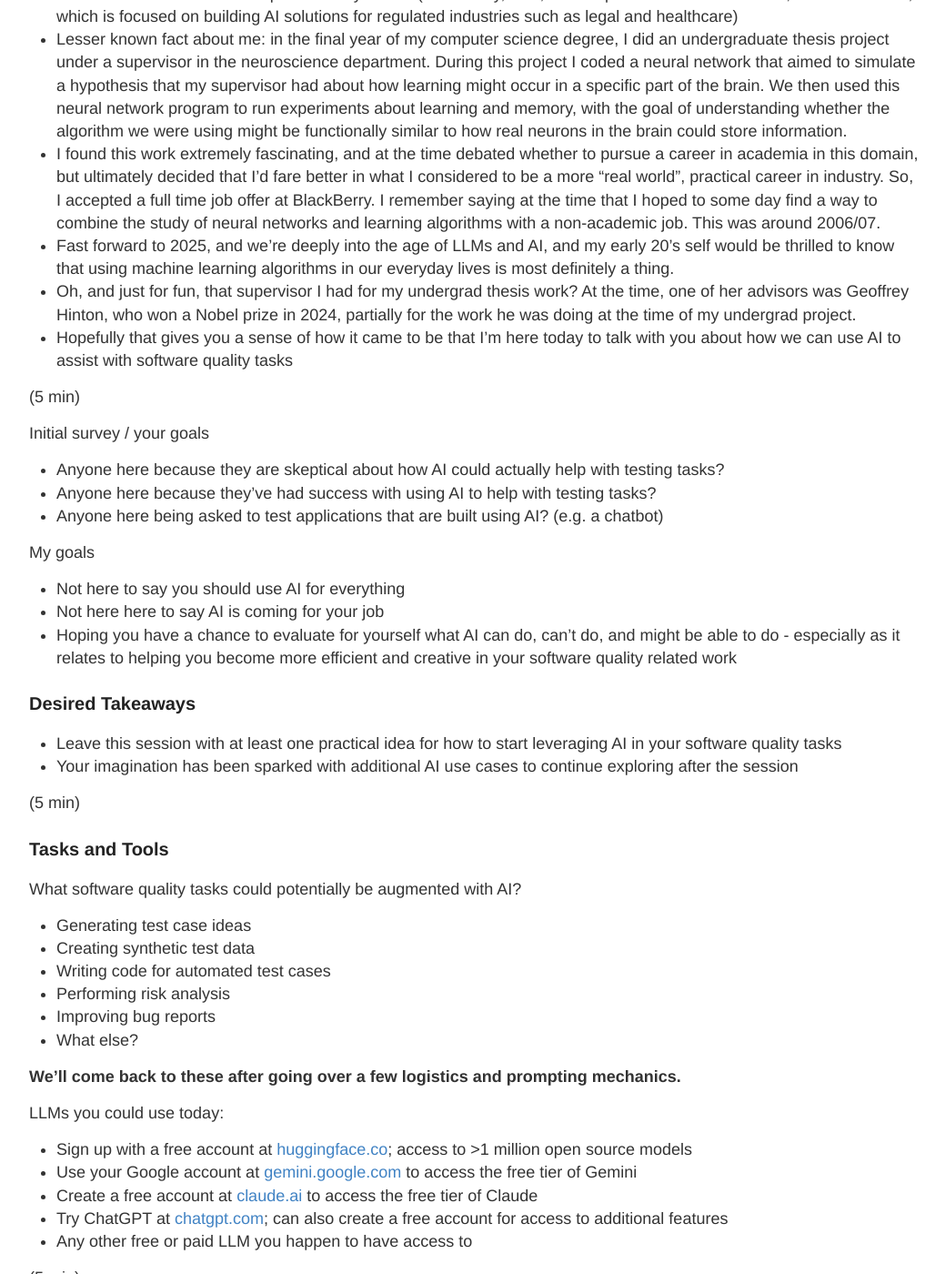
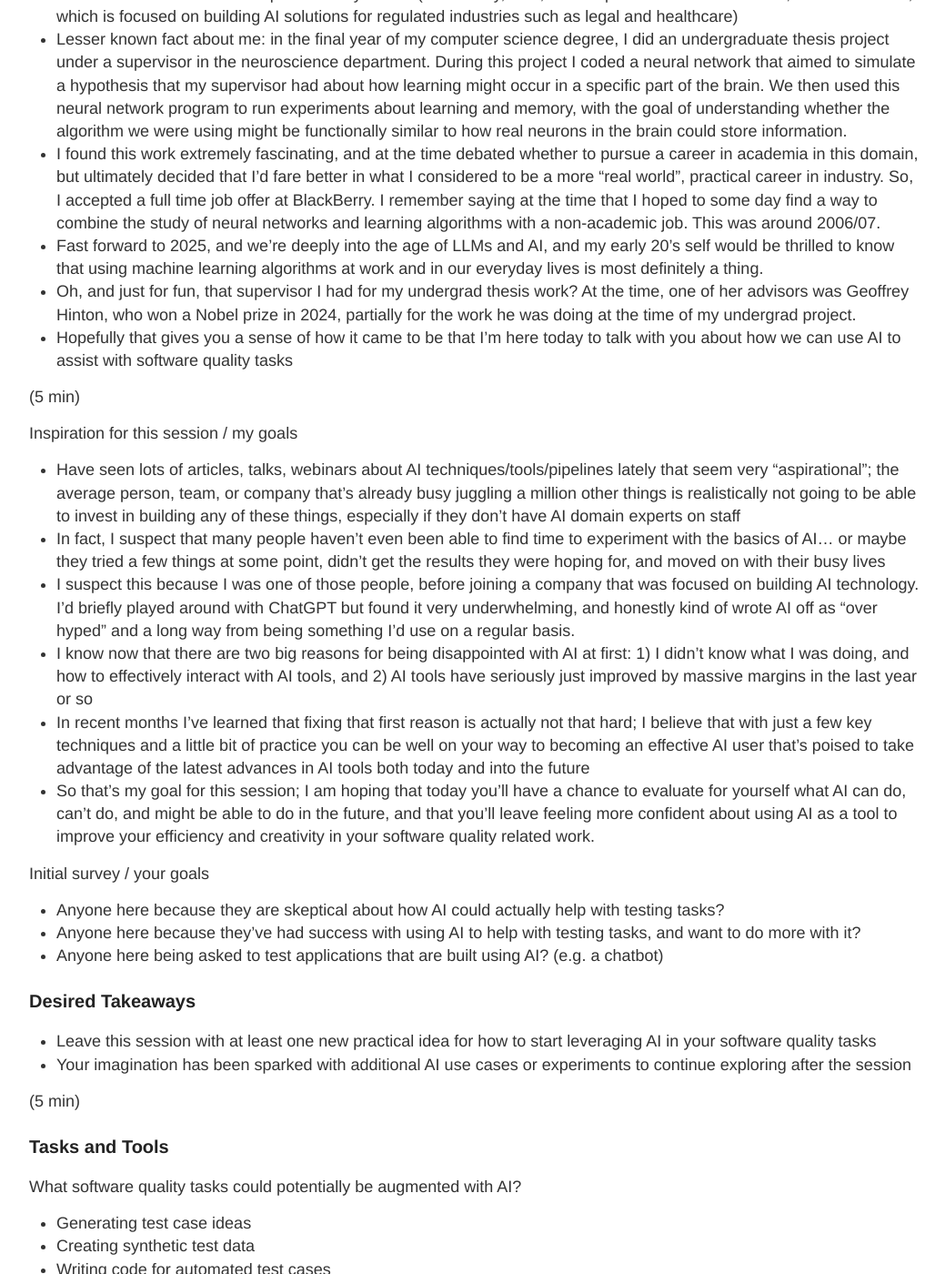
Before and after one commit to tinafletcher/tinafletcher.github.io, a Jekyll site: the page built from tinanotes.md, in a window 1280 px wide and 1400 px high, scrolled down 862 px. Shown: the whole window at 91% size, without its empty margins (118-1157 px from the left). Built offline with Jekyll 4.4.1, drawn with Linux system fonts in a browser that asks for light colours; some of the changed text lies outside the part shown.

Commit message:
Update tinanotes.md

```diff
--- a/tinanotes.md
+++ b/tinanotes.md
@@ -6,7 +6,7 @@ permalink: /tinanotes/
 
 ![Looking out over Dinosaur Provincial Park](../images/dinosaur.jpg)
 
-## (Tina's Notes) Guided Exploration: Applying AI to assist with software quality tasks
+## (Tina's Notes) Guided Exploration: Using AI to assist with software quality tasks
 
 ### Introduction
 
@@ -18,25 +18,29 @@ Intro to speaker
 + I’ve worked at 4 different companies in my career (BlackBerry, D2L, a D2L spin-out called SkillsWave, and now Primal, which is focused on building AI solutions for regulated industries such as legal and healthcare)
 + Lesser known fact about me: in the final year of my computer science degree, I did an undergraduate thesis project under a supervisor in the neuroscience department. During this project I coded a neural network that aimed to simulate a hypothesis that my supervisor had about how learning might occur in a specific part of the brain. We then used this neural network program to run experiments about learning and memory, with the goal of understanding whether the algorithm we were using might be functionally similar to how real neurons in the brain could store information.
 + I found this work extremely fascinating, and at the time debated whether to pursue a career in academia in this domain, but ultimately decided that I’d fare better in what I considered to be a more “real world”, practical career in industry. So, I accepted a full time job offer at BlackBerry. I remember saying at the time that I hoped to some day find a way to combine the study of neural networks and learning algorithms with a non-academic job. This was around 2006/07.
-+ Fast forward to 2025, and we’re deeply into the age of LLMs and AI, and my early 20’s self would be thrilled to know that using machine learning algorithms in our everyday lives is most definitely a thing.
++ Fast forward to 2025, and we’re deeply into the age of LLMs and AI, and my early 20’s self would be thrilled to know that using machine learning algorithms at work and in our everyday lives is most definitely a thing.
 + Oh, and just for fun, that supervisor I had for my undergrad thesis work? At the time, one of her advisors was Geoffrey Hinton, who won a Nobel prize in 2024, partially for the work he was doing at the time of my undergrad project.
 + Hopefully that gives you a sense of how it came to be that I’m here today to talk with you about how we can use AI to assist with software quality tasks
 
 (5 min)
 
+Inspiration for this session / my goals
++ Have seen lots of articles, talks, webinars about AI techniques/tools/pipelines lately that seem very "aspirational"; the average person, team, or company that's already busy juggling a million other things is realistically not going to be able to invest in building any of these things, especially if they don't have AI domain experts on staff
++ In fact, I suspect that many people haven't even been able to find time to experiment with the basics of AI... or maybe they tried a few things at some point, didn't get the results they were hoping for, and moved on with their busy lives
++ I suspect this because I was one of those people, before joining a company that was focused on building AI technology. I'd briefly played around with ChatGPT but found it very underwhelming, and honestly kind of wrote AI off as "over hyped" and a long way from being something I'd use on a regular basis.
++ I know now that there are two big reasons for being disappointed with AI at first: 1) I didn't know what I was doing, and how to effectively interact with AI tools, and 2) AI tools have seriously just improved by massive margins in the last year or so
++ In recent months I've learned that fixing that first reason is actually not that hard; I believe that with just a few key techniques and a little bit of practice you can be well on your way to becoming an effective AI user that's poised to take advantage of the latest advances in AI tools both today and into the future
++ So that's my goal for this session; I am hoping that today you'll have a chance to evaluate for yourself what AI can do, can’t do, and might be able to do in the future, and that you'll leave feeling more confident about using AI as a tool to improve your efficiency and creativity in your software quality related work.
+
 Initial survey / your goals
 + Anyone here because they are skeptical about how AI could actually help with testing tasks?
-+ Anyone here because they’ve had success with using AI to help with testing tasks?
++ Anyone here because they’ve had success with using AI to help with testing tasks, and want to do more with it?
 + Anyone here being asked to test applications that are built using AI? (e.g. a chatbot)
 
-My goals
-+ Not here to say you should use AI for everything
-+ Not here here to say AI is coming for your job
-+ Hoping you have a chance to evaluate for yourself what AI can do, can’t do, and might be able to do - especially as it relates to helping you become more efficient and creative in your software quality related work
 
 ### Desired Takeaways
-+ Leave this session with at least one practical idea for how to start leveraging AI in your software quality tasks
-+ Your imagination has been sparked with additional AI use cases to continue exploring after the session
++ Leave this session with at least one new practical idea for how to start leveraging AI in your software quality tasks
++ Your imagination has been sparked with additional AI use cases or experiments to continue exploring after the session
 
 (5 min)
 
@@ -126,7 +130,7 @@ Now, explore some properties/quirks/capabilities of LLMs; use your tester brain!
 + See what happens if you provide conflicting information within a prompt
 + Ask the LLM how confident it is about its response to your prompt
 + Ask the LLM for advice about how to improve your prompt (or to write a completely new prompt)
-+ Ask an LLM to compare two different responses to the same prompt (AI-as-a-judge; pairwise evaluation)
++ Ask an LLM to compare two different responses to the same prompt and state which one is "better" (AI-as-a-judge; pairwise evaluation)
 + Ask an LLM to rate a response on a scale that you define (AI-as-a-judge; pointwise evaluation)
 + ...
 
@@ -140,10 +144,11 @@ Debrief: what interesting things did you observe?
 ### Conclusion; things to think about
 
 Did we achieve the desired takeaways?
-+ Attendees leave the session with at least one practical idea for how to start leveraging AI in their software quality tasks
-+ Attendees’ imaginations have been sparked with additional AI use cases to continue exploring in the future
++ Attendees leave the session with at least one new practical idea for how to start leveraging AI in their software quality tasks
++ Attendees’ imaginations have been sparked with additional AI use cases or experiments to continue exploring in the future
 
 Things to think about
 + Security and privacy: Free tier of a model that normally costs money can mean you are paying with your data. Avoid including user data or company proprietary info in prompts. Double check which tools your company is ok with you using at work.
-+ Like any tool, there are trade offs; it can be a huge help to kick start your thought process if you’re stuck, but it can also constrain your thinking if you haven’t thought through the question on your own at all yet
++ Pick and choose where you can benefit the most from AI tools; sometimes, designing an effective prompt can take just as long as simply doing the task yourself, but in other situations, AI can save you hours of work or come up with solutions you never would have dreamed of
++ Asking an LLM can be a huge help to kick start your thought process if you’re really stuck, but it can also constrain your thinking if you haven’t thought through the question on your own at all yet. AI usually sounds extremely confident in its answers, which can make you feel like the information you've been given is fully accurate and complete. I'd suggest that often it's a good idea to think of AI as a partner or assistant, not a way to completely outsource or offload a task.
 + It’s a pretty cool time to be a tester. “Evaluation” of applications that use AI is a huge area of research right now, without many clear answers, techniques, or tools yet. We are generally uncertain about how to deal with the unprecedented complexity, autonomy, and non-determinism that exist in AI-based applications. There’s a unique opportunity for quality professionals to bring their unique perspective and skills to this area.
```
